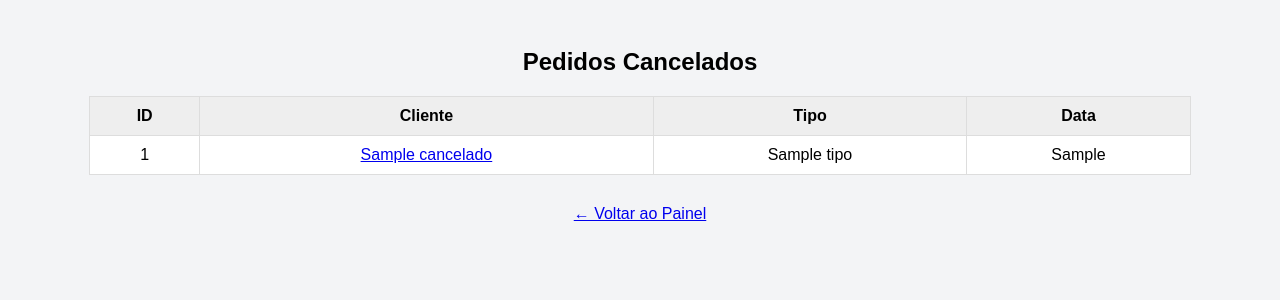
After one commit to Tallysson2k23/florV3, a PHP site: template app/views/pedidos/cancelados.php in a window 1280 px wide. The commit adds this page. Shown: the top 300 px of the page. Run offline with PHP 8.4, Linux system fonts and the light colour scheme; the template is opened without the code that fills it: most values are stand-ins (such as "Sample title", 1, 10 or a date in 2020).

Commit message:
ajsuste simples

```diff
--- /dev/null
+++ b/app/views/pedidos/cancelados.php
@@ -0,0 +1,69 @@
+<!DOCTYPE html>
+<html lang="pt-BR">
+<head>
+    <meta charset="UTF-8">
+    <title>Pedidos Cancelados</title>
+    <style>
+        body {
+            font-family: Arial, sans-serif;
+            background: #f3f4f6;
+            padding: 20px;
+        }
+        h2 {
+            text-align: center;
+        }
+        table {
+            margin: 0 auto;
+            width: 90%;
+            border-collapse: collapse;
+            background: white;
+        }
+        th, td {
+            padding: 10px;
+            border: 1px solid #ddd;
+            text-align: center;
+        }
+        th {
+            background: #eee;
+        }
+        .voltar {
+            display: block;
+            margin: 30px auto;
+            text-align: center;
+        }
+    </style>
+</head>
+<body>
+<h2>Pedidos Cancelados</h2>
+
+<?php if (count($cancelados) > 0): ?>
+    <table>
+        <tr>
+            <th>ID</th>
+            <th>Cliente</th>
+            <th>Tipo</th>
+            <th>Data</th>
+        </tr>
+        <?php foreach ($cancelados as $pedido): ?>
+            <tr>
+                <td><?= htmlspecialchars($pedido['id']) ?></td>
+                <td>
+    <a href="/florV3/public/index.php?rota=detalhes&id=<?= $pedido['id'] ?>&tipo=<?= strtolower($pedido['tipo']) ?>">
+        <?= htmlspecialchars($pedido['nome'] ?? $pedido['remetente']) ?>
+    </a>
+</td>
+
+                <td><?= htmlspecialchars($pedido['tipo']) ?></td>
+                <td><?= htmlspecialchars($pedido['data_abertura']) ?></td>
+            </tr>
+        <?php endforeach; ?>
+    </table>
+<?php else: ?>
+    <p style="text-align:center;">Nenhum pedido cancelado até o momento.</p>
+<?php endif; ?>
+
+<div class="voltar">
+    <a href="/florV3/public/index.php?rota=painel">← Voltar ao Painel</a>
+</div>
+</body>
+</html>
```
Also changed, not shown: app/controllers/PedidoController.php (+27 -3 lines), app/views/painel.php (+20 -5 lines), app/views/pedidos/acompanhamento.php (+7 -1 lines), app/views/pedidos/detalhes.php (+13 -7 lines), public/index.php (+11 -0 lines).
